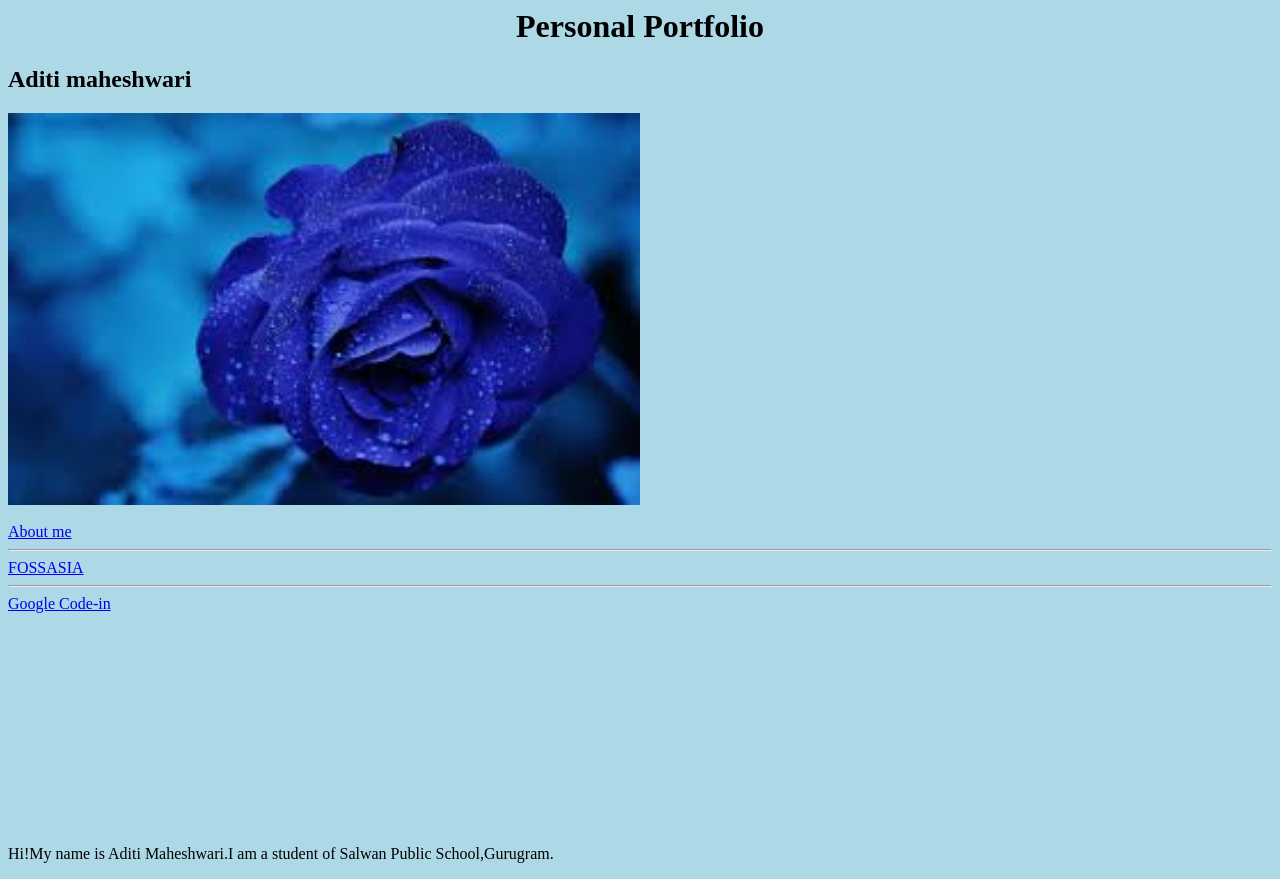
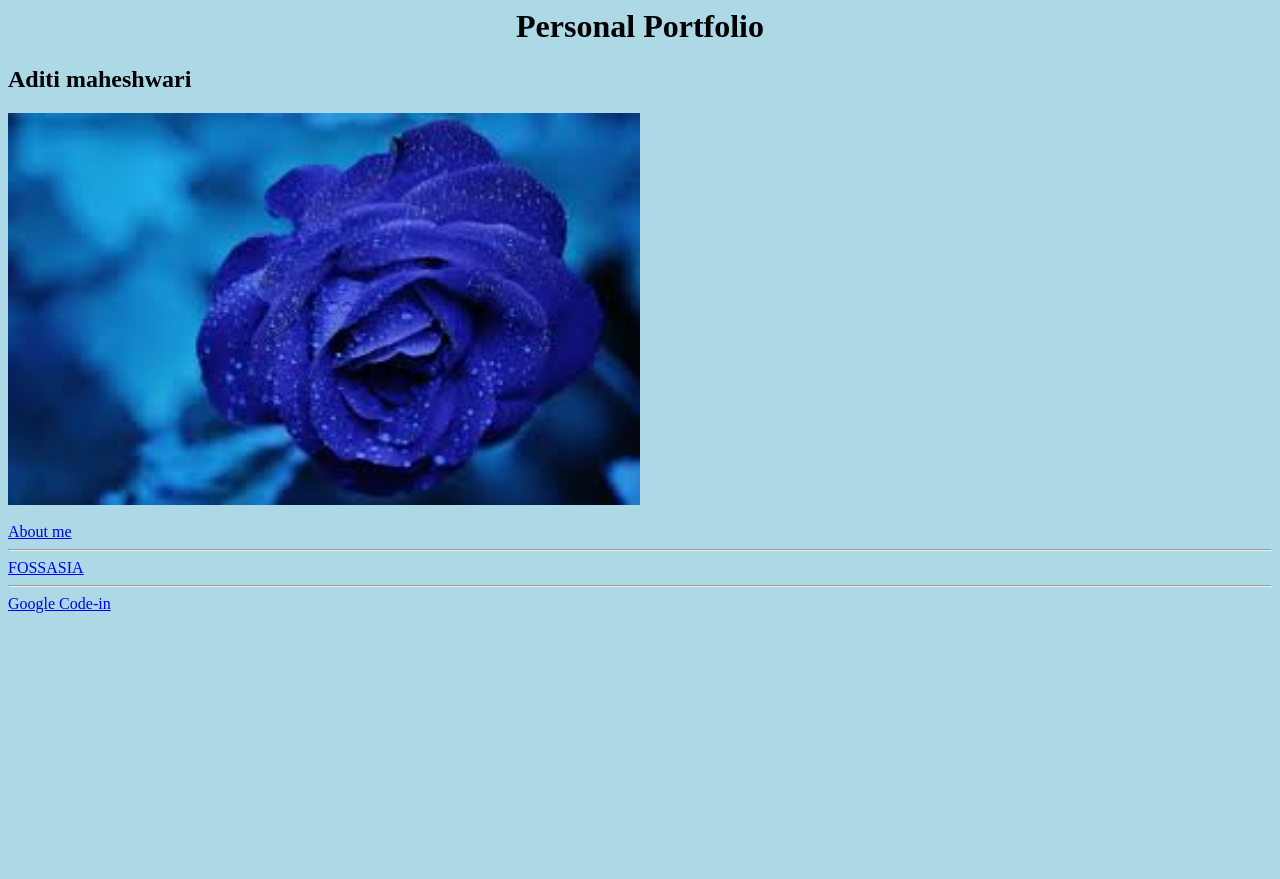
Before and after one commit to aditi-m/aditi-m.github.io, a plain HTML site: page index.html in a window 1280 px wide. After the commit the page ends 800 px from the top, so only its background shows below. Drawn offline with Linux system fonts and the light colour scheme.

Commit message:
Update index.html

```diff
--- a/index.html
+++ b/index.html
@@ -16,10 +16,6 @@ h2 {
     font-family: "Times New Roman", Times, serif;
 }
 
-p{
-   font-family: "Times New Roman", Times, serif;
-   }
-
 </style>
  </head>
 <body>
@@ -27,12 +23,12 @@ p{
  <h2>Aditi maheshwari</h2>
  <img src="images.jpg" >
  <br><br>
- <a href="#aboutme">About me</a>
+ <a href="aboutme.html">About me</a>
  <br><hr>
  <a href="http://fossasia.org">FOSSASIA </a>
  <br><hr>
  <a href="https://developers.google.com/open-source/gci/">Google Code-in </a>
- <br><br><br><br><br><br><br><br><br><br><br><br><br>
- <p id="aboutme">Hi!My name is Aditi Maheshwari.I am a student of Salwan Public School,Gurugram.</p>
+
+
  </body>
  </html>
```
